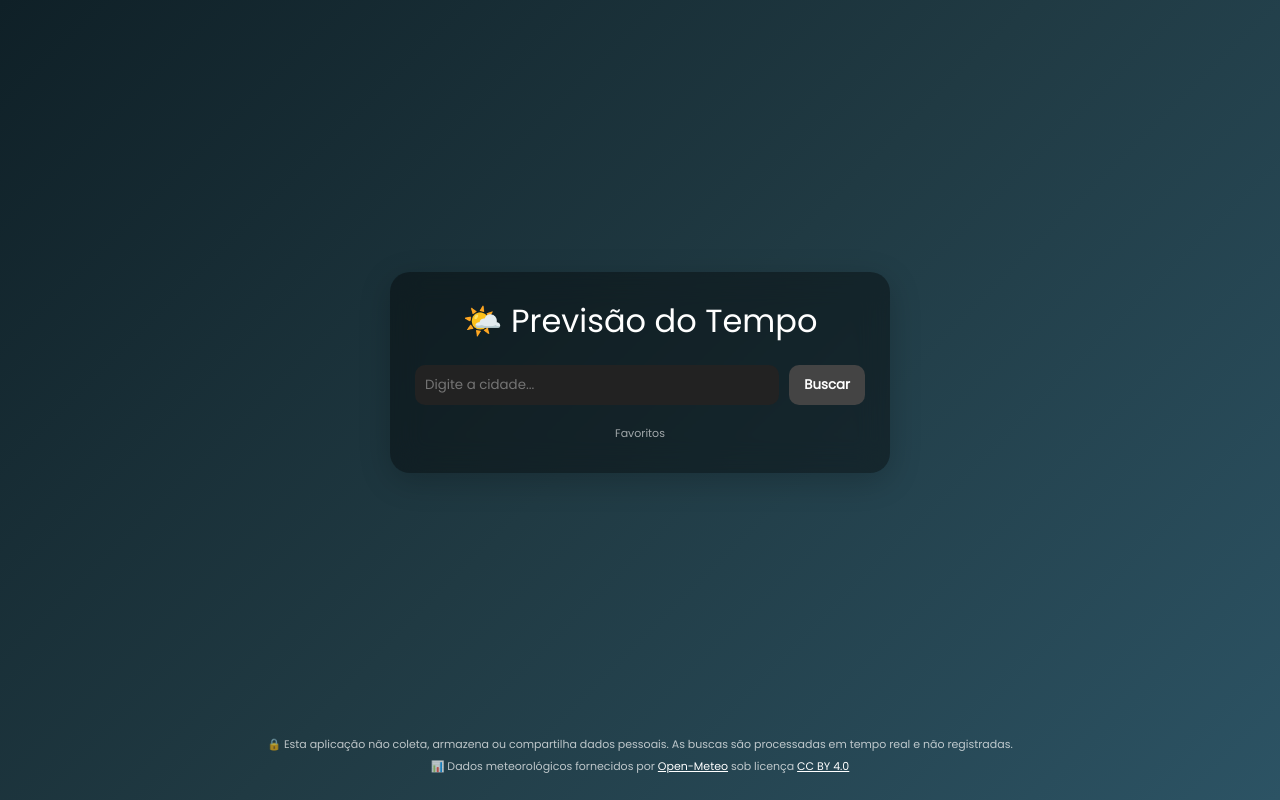
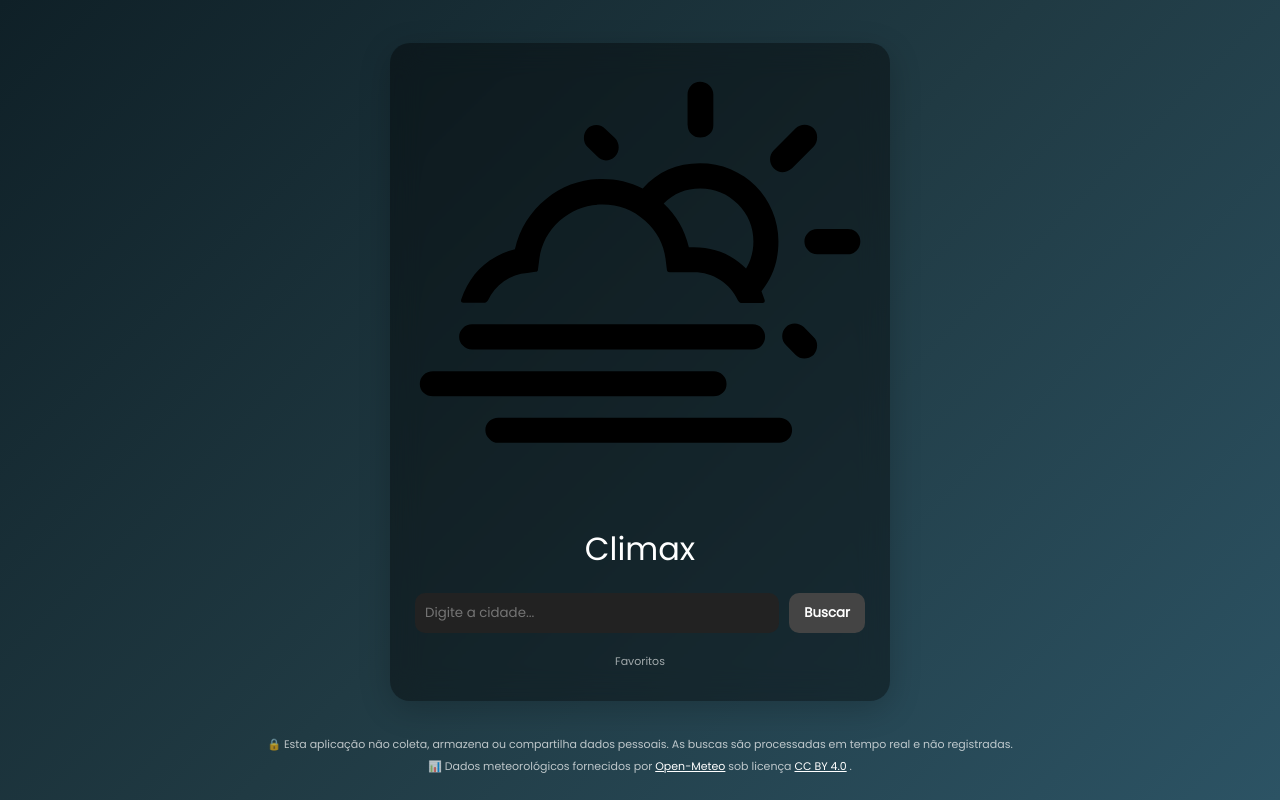
Before and after one commit to outwake/previsao-do-tempo, a website with bundled scripts: page index.html in a window 1280 px wide. Built offline with nearby package versions, Linux system fonts and the light colour scheme.

Commit message:
👌 IMPROVE:  Modificação de layout

```diff
--- a/index.html
+++ b/index.html
@@ -22,7 +22,12 @@
 
       <!-- ✅ tela-inicial separada -->
       <div id="tela-inicial">
-        <h1>🌤️ Previsão do Tempo</h1>
+        <div id="titulo">
+        <img src="./assets/icons/wi-day-fog.svg" alt="">
+        <h1> Climax</h1>
+        <!-- <p>pre</p> -->
+
+        </div>
 
         <div class="search">
           <input type="text" id="cidade" placeholder="Digite a cidade...">
@@ -57,7 +62,7 @@
     </p>
     <p>
       📊 Dados meteorológicos fornecidos por
-      <a href="https://open-meteo.com/" target="_blank">Open-Meteo</a> sob licença <a href="https://creativecommons.org/licenses/by/4.0/">CC BY 4.0</a>
+      <a href="https://open-meteo.com/" target="_blank">Open-Meteo</a> sob licença <a href="https://creativecommons.org/licenses/by/4.0/" target="_blank">CC BY 4.0</a> .
     </p>
   </footer>
 
```
